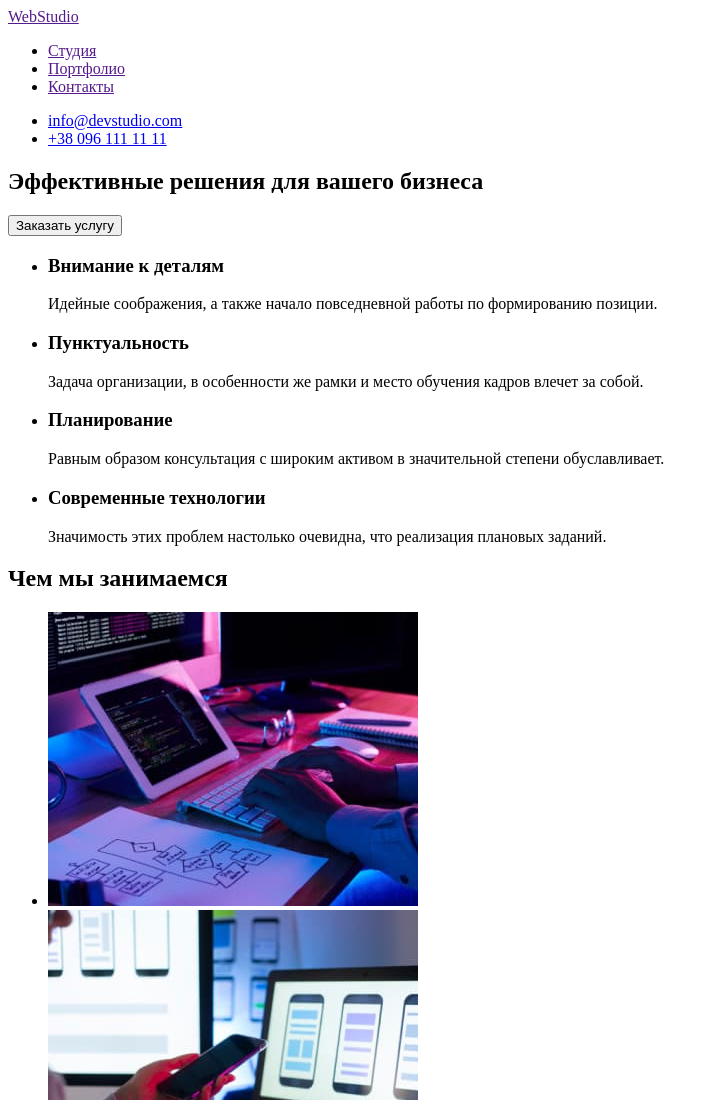
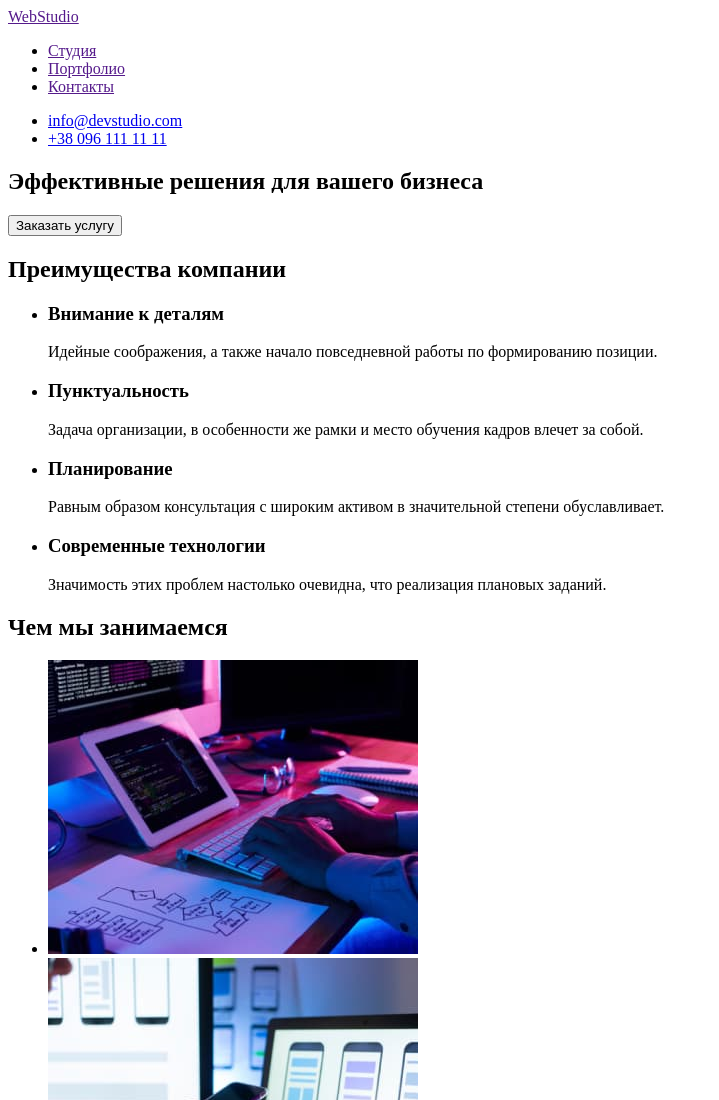
Before and after one commit to Dima-Zharyy/goit-markup-hw-01, a plain HTML site: page index.html in a window 1280 px wide. Shown: the top 1100 px of the page, without its empty margins (0-719 px from the left). Drawn offline with Linux system fonts and the light colour scheme.

Commit message:
Update index.html

```diff
--- a/index.html
+++ b/index.html
@@ -27,7 +27,7 @@
         <button type="button">Заказать услугу</button>
       </section>
       <section>
-        <!-- <h2>Преимущества компании</h2> -->
+        <h2>Преимущества компании</h2>
         <ul>
           <li>
             <h3>Внимание к деталям</h3>
```
